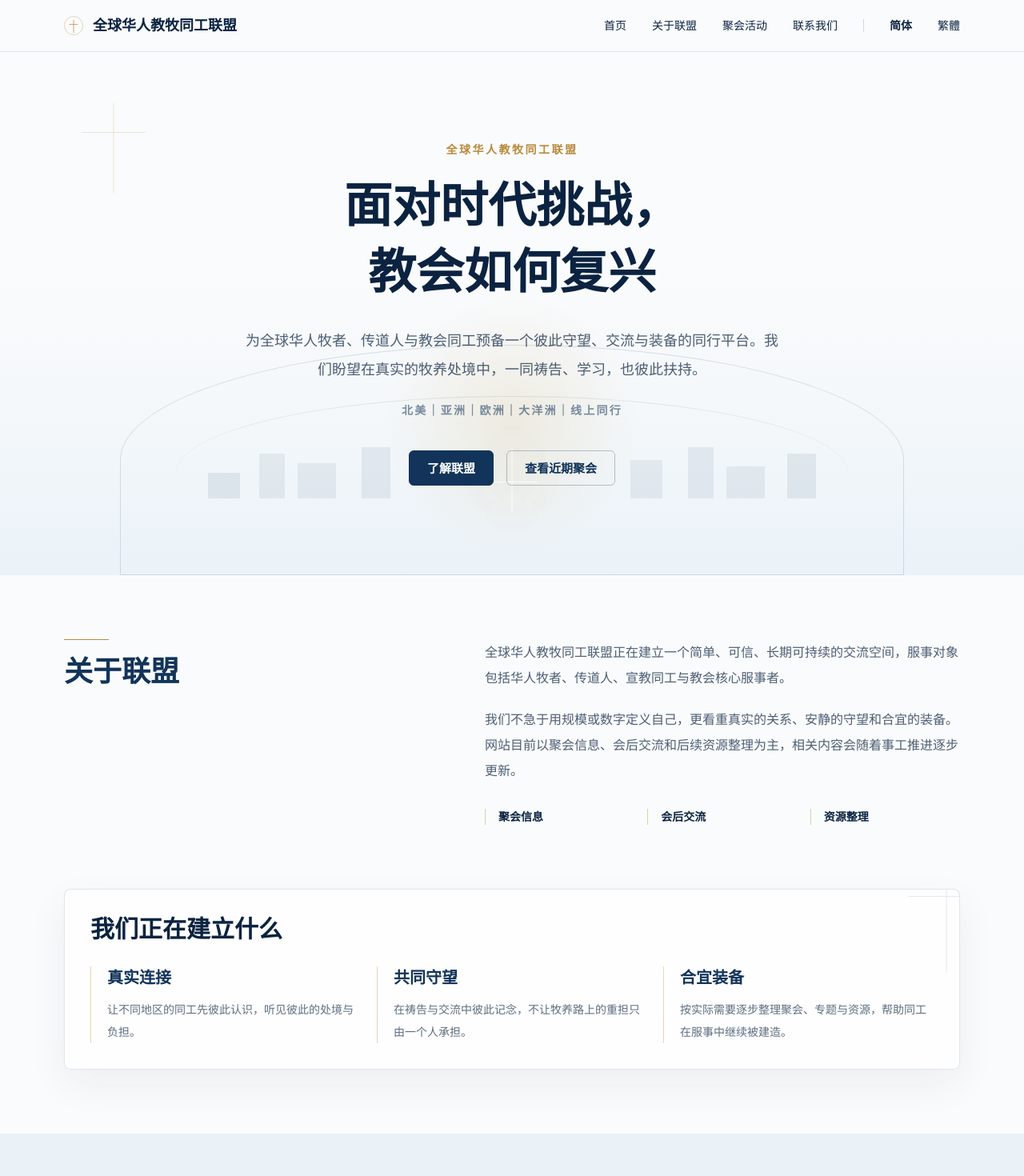
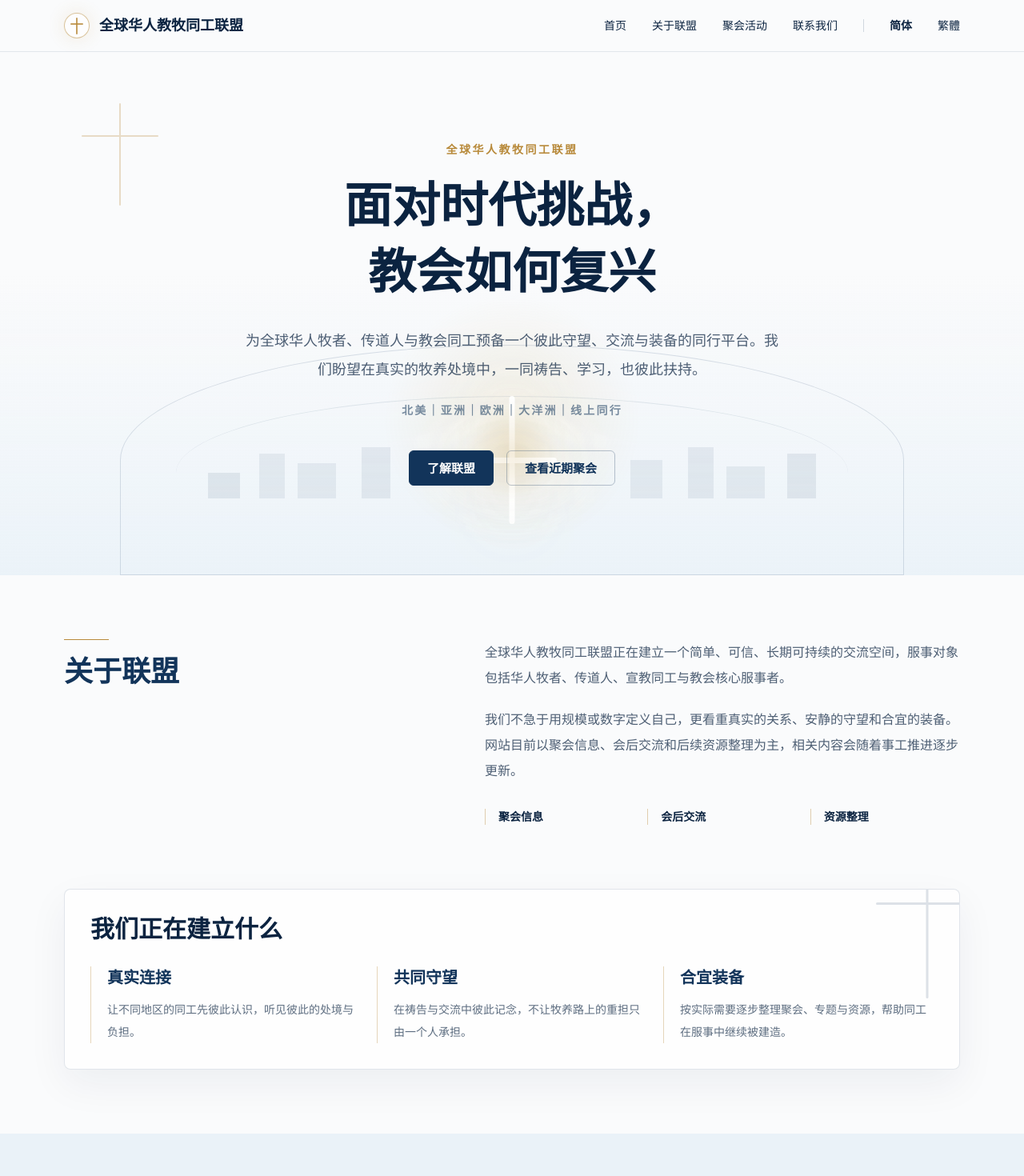
Before and after one commit to Josephjiao414/global-chinese-pastors-alliance, a Next.js app: page / in a window 1280 px wide. Shown: the top 1470 px of the page at 80% size. Built offline with nearby package versions, Linux system fonts and the light colour scheme; no server answers.

Commit message:
Strengthen cross visual identity

```diff
--- a/app/page.tsx
+++ b/app/page.tsx
@@ -26,14 +26,15 @@ export default function HomePage() {
           <div className="absolute inset-x-0 bottom-0 h-[380px] bg-[radial-gradient(circle_at_center,rgba(216,188,130,0.22),transparent_24%),linear-gradient(to_top,rgba(234,242,248,0.96),rgba(234,242,248,0.34)_58%,transparent)]" />
           <div className="absolute bottom-0 left-1/2 h-72 w-[980px] -translate-x-1/2 rounded-t-[100%] border border-[#12345A]/14" />
           <div className="absolute bottom-8 left-1/2 h-48 w-[840px] -translate-x-1/2 rounded-t-[100%] border-t border-[#12345A]/10" />
-          <div className="absolute bottom-20 left-1/2 h-20 w-px -translate-x-1/2 bg-white/80 shadow-[0_0_42px_rgba(216,188,130,0.55)]" />
-          <div className="absolute bottom-[7.25rem] left-1/2 h-px w-16 -translate-x-1/2 bg-white/80 shadow-[0_0_42px_rgba(216,188,130,0.5)]" />
+          <div className="absolute bottom-16 left-1/2 h-40 w-[7px] -translate-x-1/2 rounded-full bg-white/90 shadow-[0_0_70px_rgba(216,188,130,0.72),0_0_140px_rgba(255,255,255,0.88)]" />
+          <div className="absolute bottom-[8.75rem] left-1/2 h-[7px] w-28 -translate-x-1/2 rounded-full bg-white/90 shadow-[0_0_70px_rgba(216,188,130,0.68),0_0_130px_rgba(255,255,255,0.82)]" />
+          <div className="absolute bottom-8 left-1/2 h-60 w-60 -translate-x-1/2 rounded-full bg-[radial-gradient(circle,rgba(216,188,130,0.24),rgba(255,255,255,0.2)_34%,transparent_68%)]" />
           <div
             aria-hidden="true"
-            className="absolute left-[8%] top-16 hidden h-28 w-20 opacity-20 md:block"
+            className="absolute left-[8%] top-16 hidden h-32 w-24 opacity-28 md:block"
           >
-            <div className="absolute left-1/2 top-0 h-full w-px -translate-x-1/2 bg-[#B88A3B]" />
-            <div className="absolute left-1/2 top-9 h-px w-full -translate-x-1/2 bg-[#B88A3B]" />
+            <div className="absolute left-1/2 top-0 h-full w-[2px] -translate-x-1/2 rounded-full bg-[#B88A3B]" />
+            <div className="absolute left-1/2 top-10 h-[2px] w-full -translate-x-1/2 rounded-full bg-[#B88A3B]" />
           </div>
           <div
             aria-hidden="true"
@@ -107,10 +108,10 @@ export default function HomePage() {
             <div className="soft-card relative overflow-hidden p-6 md:p-8">
               <div
                 aria-hidden="true"
-                className="absolute -right-8 -top-10 h-36 w-24 opacity-10"
+                className="absolute -right-6 -top-10 h-44 w-32 opacity-14"
               >
-                <div className="absolute left-1/2 top-0 h-full w-px -translate-x-1/2 bg-[#12345A]" />
-                <div className="absolute left-1/2 top-12 h-px w-full -translate-x-1/2 bg-[#12345A]" />
+                <div className="absolute left-1/2 top-0 h-full w-[3px] -translate-x-1/2 rounded-full bg-[#12345A]" />
+                <div className="absolute left-1/2 top-14 h-[3px] w-full -translate-x-1/2 rounded-full bg-[#12345A]" />
               </div>
               <h2 className="serif-title text-3xl font-semibold text-[#0B2340]">
                 {siteContentZhCN.about.buildingTitle}
--- a/app/zh-Hant/page.tsx
+++ b/app/zh-Hant/page.tsx
@@ -40,14 +40,15 @@ export default function HomePage() {
           <div className="absolute inset-x-0 bottom-0 h-[380px] bg-[radial-gradient(circle_at_center,rgba(216,188,130,0.22),transparent_24%),linear-gradient(to_top,rgba(234,242,248,0.96),rgba(234,242,248,0.34)_58%,transparent)]" />
           <div className="absolute bottom-0 left-1/2 h-72 w-[980px] -translate-x-1/2 rounded-t-[100%] border border-[#12345A]/14" />
           <div className="absolute bottom-8 left-1/2 h-48 w-[840px] -translate-x-1/2 rounded-t-[100%] border-t border-[#12345A]/10" />
-          <div className="absolute bottom-20 left-1/2 h-20 w-px -translate-x-1/2 bg-white/80 shadow-[0_0_42px_rgba(216,188,130,0.55)]" />
-          <div className="absolute bottom-[7.25rem] left-1/2 h-px w-16 -translate-x-1/2 bg-white/80 shadow-[0_0_42px_rgba(216,188,130,0.5)]" />
+          <div className="absolute bottom-16 left-1/2 h-40 w-[7px] -translate-x-1/2 rounded-full bg-white/90 shadow-[0_0_70px_rgba(216,188,130,0.72),0_0_140px_rgba(255,255,255,0.88)]" />
+          <div className="absolute bottom-[8.75rem] left-1/2 h-[7px] w-28 -translate-x-1/2 rounded-full bg-white/90 shadow-[0_0_70px_rgba(216,188,130,0.68),0_0_130px_rgba(255,255,255,0.82)]" />
+          <div className="absolute bottom-8 left-1/2 h-60 w-60 -translate-x-1/2 rounded-full bg-[radial-gradient(circle,rgba(216,188,130,0.24),rgba(255,255,255,0.2)_34%,transparent_68%)]" />
           <div
             aria-hidden="true"
-            className="absolute left-[8%] top-16 hidden h-28 w-20 opacity-20 md:block"
+            className="absolute left-[8%] top-16 hidden h-32 w-24 opacity-28 md:block"
           >
-            <div className="absolute left-1/2 top-0 h-full w-px -translate-x-1/2 bg-[#B88A3B]" />
-            <div className="absolute left-1/2 top-9 h-px w-full -translate-x-1/2 bg-[#B88A3B]" />
+            <div className="absolute left-1/2 top-0 h-full w-[2px] -translate-x-1/2 rounded-full bg-[#B88A3B]" />
+            <div className="absolute left-1/2 top-10 h-[2px] w-full -translate-x-1/2 rounded-full bg-[#B88A3B]" />
           </div>
           <div
             aria-hidden="true"
@@ -121,10 +122,10 @@ export default function HomePage() {
             <div className="soft-card relative overflow-hidden p-6 md:p-8">
               <div
                 aria-hidden="true"
-                className="absolute -right-8 -top-10 h-36 w-24 opacity-10"
+                className="absolute -right-6 -top-10 h-44 w-32 opacity-14"
               >
-                <div className="absolute left-1/2 top-0 h-full w-px -translate-x-1/2 bg-[#12345A]" />
-                <div className="absolute left-1/2 top-12 h-px w-full -translate-x-1/2 bg-[#12345A]" />
+                <div className="absolute left-1/2 top-0 h-full w-[3px] -translate-x-1/2 rounded-full bg-[#12345A]" />
+                <div className="absolute left-1/2 top-14 h-[3px] w-full -translate-x-1/2 rounded-full bg-[#12345A]" />
               </div>
               <h2 className="serif-title text-3xl font-semibold text-[#0B2340]">
                 {siteContentZhHant.about.buildingTitle}
--- a/components/SiteHeader.tsx
+++ b/components/SiteHeader.tsx
@@ -33,10 +33,10 @@ export function SiteHeader({
         >
           <span
             aria-hidden="true"
-            className="relative inline-block h-6 w-6 rounded-full border border-[#B88A3B]/35"
+            className="relative inline-block h-8 w-8 rounded-full border border-[#B88A3B]/50 bg-white/55 shadow-[0_0_22px_rgba(184,138,59,0.16)]"
           >
-            <span className="absolute left-1/2 top-[4px] h-[16px] w-px -translate-x-1/2 bg-[#B88A3B]/70" />
-            <span className="absolute left-1/2 top-[9px] h-px w-[11px] -translate-x-1/2 bg-[#B88A3B]/70" />
+            <span className="absolute left-1/2 top-[5px] h-[21px] w-[2px] -translate-x-1/2 rounded-full bg-[#B88A3B]/80" />
+            <span className="absolute left-1/2 top-[12px] h-[2px] w-[16px] -translate-x-1/2 rounded-full bg-[#B88A3B]/80" />
           </span>
           {content.siteName}
         </Link>
```
